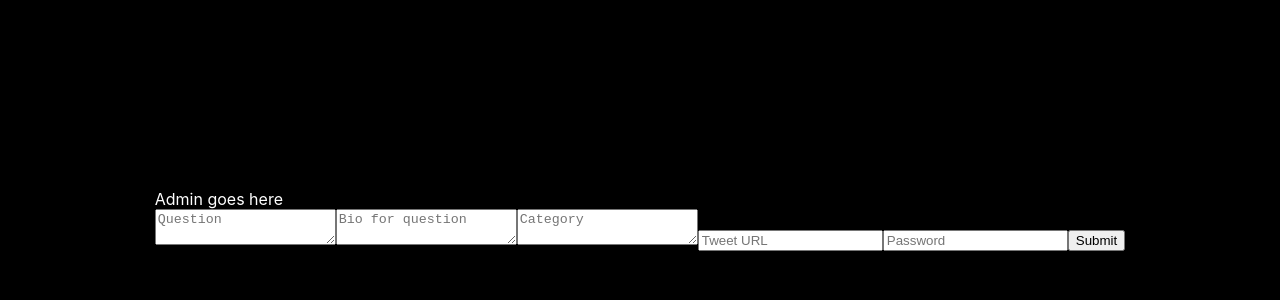
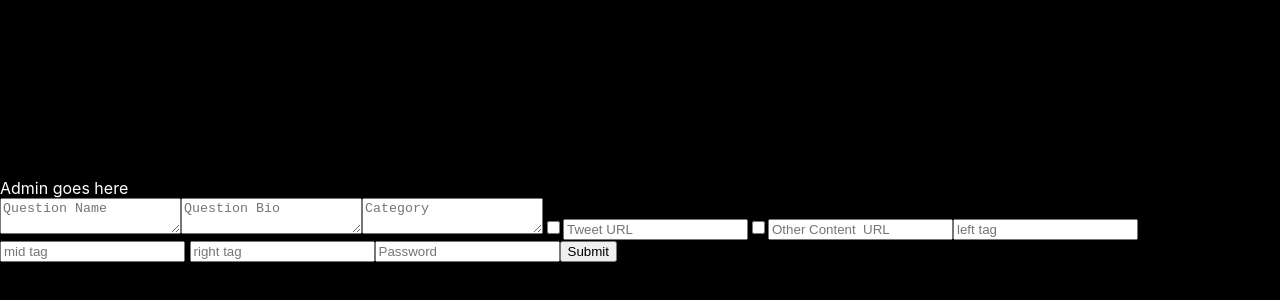
Before and after one commit to akshatchavann/ttapplication, a React (Create React App) app in the folder frontend/: page /Admin in a window 1280 px wide. Shown: the part 180-480 px from the top of the page. Built offline with nearby package versions, Linux system fonts and the light colour scheme.

Commit message:
content routing changes

```diff
--- a/frontend/src/pages/Admin.js
+++ b/frontend/src/pages/Admin.js
@@ -1,13 +1,19 @@
 import React, { useState } from 'react';
 
 const Admin = () => {
-  const [formData, setFormData] = useState({ question: '', bio:'', category: '', tweetURL: '', password: '' });
+  const [formData, setFormData] = useState({ question: '', bio:'', category: '', tweetboolean: false, tweetURL: '', contentboolean:false, contentURL:'', password: '' , left: '', right: '',mid: ''});
   const [error, setError] = useState('');
 
   const handleInputChange = (e) => {
-    const { name, value } = e.target;
-    setFormData({ ...formData, [name]: value });
-  };
+    const { name, type, checked, value } = e.target;
+
+    if (type === 'checkbox') {
+        setFormData({ ...formData, [name]: checked });
+    } else {
+        setFormData({ ...formData, [name]: value });
+    }
+};
+
 
   async function handleSubmit(event) {
     event.preventDefault();
@@ -47,14 +53,14 @@ const Admin = () => {
         <textarea
           type="text"
           name="question"
-          placeholder="Question"
+          placeholder="Question Name"
           value={formData.question}
           onChange={handleInputChange}
         />
         <textarea
           type="text"
           name="bio"
-          placeholder="Bio for question"
+          placeholder="Question Bio"
           value={formData.bio}
           onChange={handleInputChange}
         />
@@ -66,12 +72,51 @@ const Admin = () => {
           onChange={handleInputChange}
         />
         <input
+          type="checkbox"
+          name="tweetboolean"
+          checked={formData.tweetboolean}
+          onChange={handleInputChange}
+        />
+        <input
           type="text"
           name="tweetURL"
           placeholder="Tweet URL"
           value={formData.tweetURL}
           onChange={handleInputChange}
         />
+        <input
+          type="checkbox"
+          name="contentboolean"
+          checked={formData.contentboolean}
+          onChange={handleInputChange}
+        />
+        <input
+          type="text"
+          name="contentURL"
+          placeholder="Other Content  URL"
+          value={formData.contentURL}
+          onChange={handleInputChange}
+        />
+        <input
+          type="text"
+          name="left"
+          placeholder="left tag"
+          value={formData.left}
+          onChange={handleInputChange}
+        />
+        <input
+          type="text"
+          name="mid"
+          placeholder="mid tag"
+          value={formData.mid}
+          onChange={handleInputChange}
+        />        <input
+        type="text"
+        name="right"
+        placeholder="right tag"
+        value={formData.right}
+        onChange={handleInputChange}
+      />
         <input
           type="password"
           name="password"
--- a/frontend/src/pages/Content.js
+++ b/frontend/src/pages/Content.js
@@ -117,6 +117,13 @@ const Content = () => {
                             </blockquote>
                             <div>{question.question}</div>
                             <div>{question.bio}</div>
+                            <div>{question.left}</div>
+                            <div>{question.right}</div>
+                            <div>{question.mid}</div>
+                            <a className="learn" href="https://twitter.com/elonmusk/status/1724908287471272299" target="_blank" rel="noopener noreferrer">
+                                 Learn More
+                            </a>
+
                             <input
                                 type="range"
                                 min="-3"
--- a/frontend/src/styles/Content.css
+++ b/frontend/src/styles/Content.css
@@ -90,3 +90,8 @@
   flex: none; /* Prevent the labels from growing or shrinking */
   width: auto; /* Allow the labels to take their natural width */
 }
+
+
+.learn {
+  color: white;
+}
```
